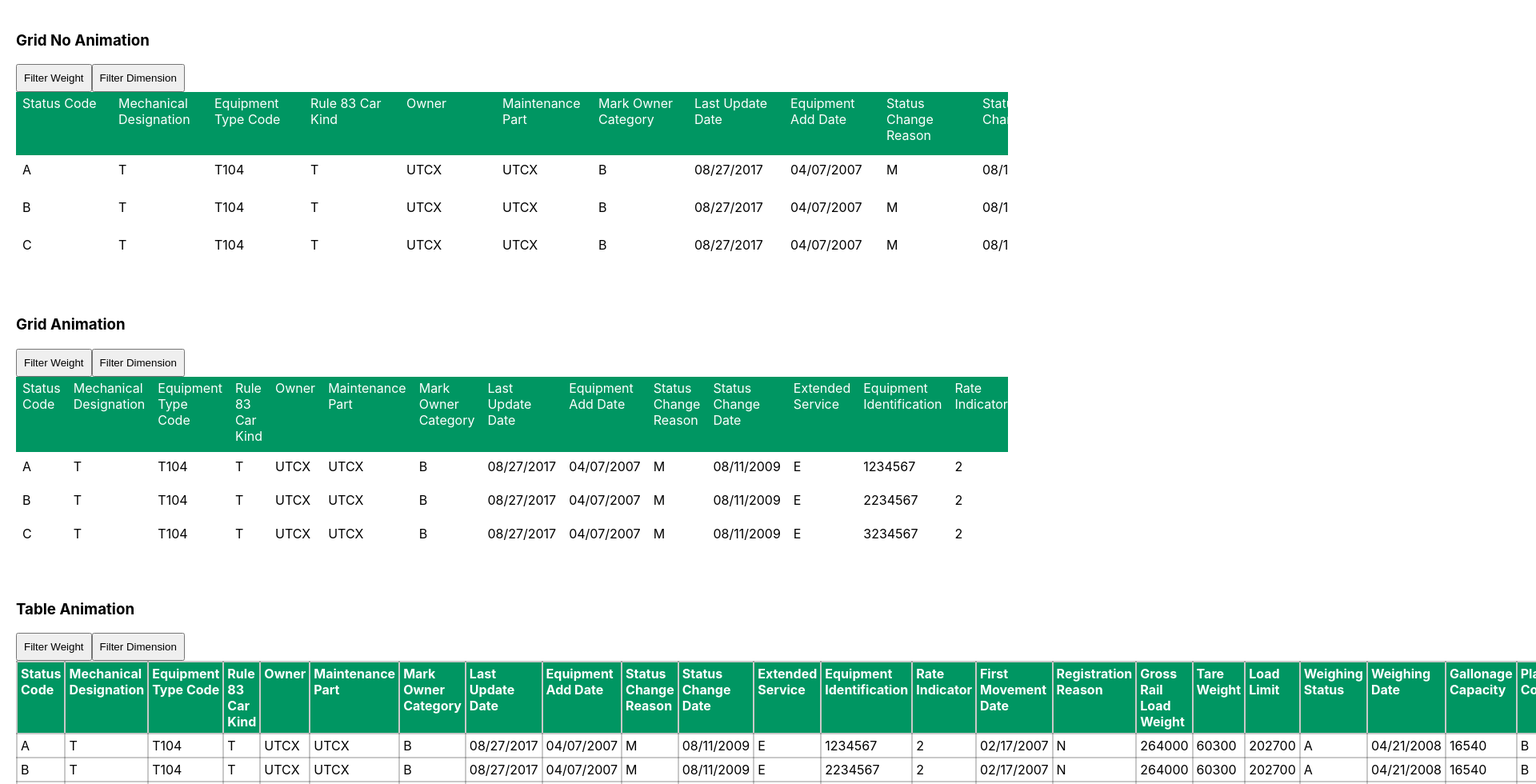
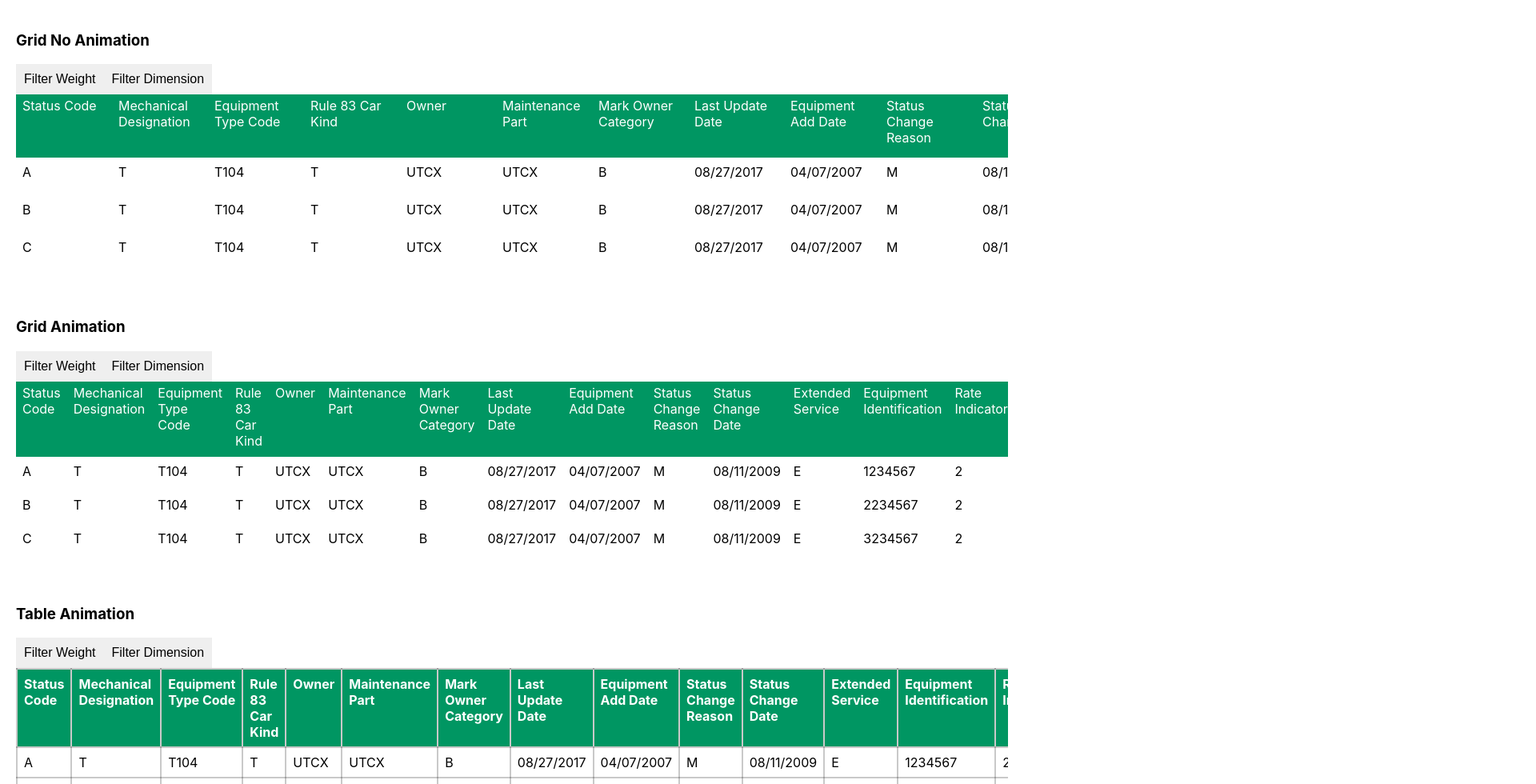
Before and after one commit to lsimrsi/big-tables, a React (Create React App) app in the folder react-ui/: page / in a window 1280 px wide. Shown: the top 980 px of the page at 80% size, 1920 px wide, since content can reach past the window. Built offline with nearby package versions, Linux system fonts and the light colour scheme.

Commit message:
add Button

```diff
--- a/react-ui/src/App.css
+++ b/react-ui/src/App.css
@@ -1,7 +1,3 @@
-button {
-  padding: 8px;
-}
-
 .example {
   padding: 20px;
 }
--- /dev/null
+++ b/react-ui/src/components/Button.css
@@ -0,0 +1,9 @@
+button {
+  padding: 10px;
+  border: none;
+  font-size: 1rem;
+}
+
+button.filter-active {
+  background-color: rgb(96, 233, 125);
+}
--- /dev/null
+++ b/react-ui/src/components/Button.js
@@ -0,0 +1,11 @@
+import React, {useState} from 'react';
+import './Button.css';
+
+const Button = (props) => {
+  let active = props.active ? "filter-active" : "";
+  return (
+    <button className={active} onClick={props.onClick}>{props.children}</button>
+  )
+}
+
+export default Button;
--- a/react-ui/src/components/GridAnim.js
+++ b/react-ui/src/components/GridAnim.js
@@ -2,6 +2,7 @@ import React, { useState } from 'react';
 import {data, weightFields, dimensionFields} from '../data';
 import Record from './Record';
 import './GridAnim.css';
+import Button from './Button';
 
 const GridAnim = () => {
   const [filterWeight, filterWeightSet] = useState(false);
@@ -20,8 +21,8 @@ const GridAnim = () => {
   return (
     <div className="example" id="grid-anim">
       <h3>Grid Animation</h3>
-      <button onClick={onClickFilterWeight}>Filter Weight</button>
-      <button onClick={onClickFilterDimension}>Filter Dimension</button>
+      <Button active={filterWeight} onClick={onClickFilterWeight}>Filter Weight</Button>
+      <Button active={filterDimension} onClick={onClickFilterDimension}>Filter Dimension</Button>
       <div className="table">
         {Object.keys(data[0]).map(item => {
           let capped = capitalizeFirstLetters(item);
--- a/react-ui/src/components/GridNoAnim.css
+++ b/react-ui/src/components/GridNoAnim.css
@@ -4,6 +4,7 @@
   overflow-x: auto;
   grid-template-columns: repeat(28, 120px);
   height: 220px;
+  table-layout: fixed;
 }
 
 #grid-no-anim .header {
--- a/react-ui/src/components/GridNoAnim.js
+++ b/react-ui/src/components/GridNoAnim.js
@@ -1,6 +1,7 @@
 import React, { useState } from 'react';
 import {data, weightFields, dimensionFields} from '../data';
 import Record from './Record';
+import Button from './Button';
 import './GridNoAnim.css';
 
 const GridNoAnim = () => {
@@ -40,8 +41,8 @@ const GridNoAnim = () => {
   return (
     <div className="example" id="grid-no-anim">
       <h3>Grid No Animation</h3>
-      <button onClick={onClickFilterWeight}>Filter Weight</button>
-      <button onClick={onClickFilterDimension}>Filter Dimension</button>
+      <Button active={filterWeight} onClick={onClickFilterWeight}>Filter Weight</Button>
+      <Button active={filterDimension} onClick={onClickFilterDimension}>Filter Dimension</Button>
       <div className="table" style={gridStyle} onMouseOver={onMouseOverTable}>
         {Object.keys(refinedData[0]).map(item => {
           let capped = capitalizeFirstLetters(item);
--- a/react-ui/src/components/TableAnim.css
+++ b/react-ui/src/components/TableAnim.css
@@ -1,7 +1,11 @@
+#table-anim .scroll {
+  overflow-x: scroll;
+  max-width: 100%;
+}
+
 #table-anim table {
   border: none;
   border-collapse: collapse;
-  max-width: 100%;
   height: 150px;
 }
 
@@ -13,7 +17,7 @@
 }
 
 #table-anim td, #table-anim th {
-  padding: 4px;
+  padding: 8px;
   border: 2px solid rgba(0, 0, 0, 0.212);
 }
 
--- a/react-ui/src/components/TableAnim.js
+++ b/react-ui/src/components/TableAnim.js
@@ -1,5 +1,7 @@
 import React, { useState } from 'react';
 import { data, weightFields, dimensionFields } from '../data';
+import Button from './Button';
+
 import './TableAnim.css';
 
 const TableAnim = () => {
@@ -19,8 +21,9 @@ const TableAnim = () => {
   return (
     <div className="example" id="table-anim">
       <h3>Table Animation</h3>
-      <button onClick={onClickFilterWeight}>Filter Weight</button>
-      <button onClick={onClickFilterDimension}>Filter Dimension</button>
+      <Button active={filterWeight} onClick={onClickFilterWeight}>Filter Weight</Button>
+      <Button active={filterDimension} onClick={onClickFilterDimension}>Filter Dimension</Button>
+      <div className="scroll">
       <table>
         <thead>
         <tr>
@@ -92,6 +95,7 @@ const TableAnim = () => {
         })}
         </tbody>
       </table>
+      </div>
     </div>
   )
 }
```
